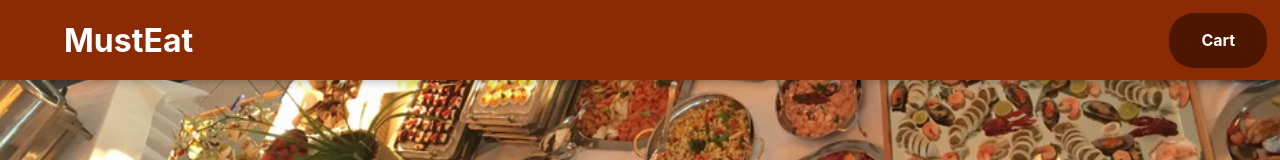
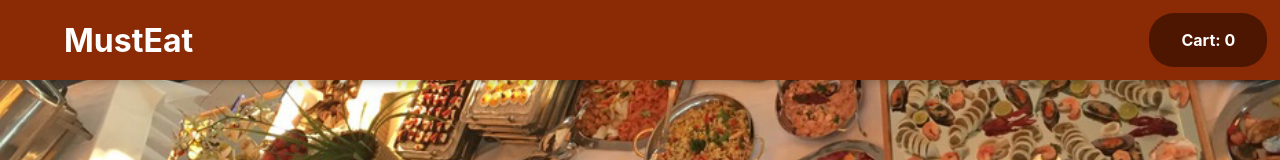
Before and after one commit to YashChatim/must-eat, a React (Create React App) app: page / in a window 1280 px wide. Shown: the top 160 px of the page. Built offline with nearby package versions, Linux system fonts and the light colour scheme.

Commit message:
Added Cart Context to pass data through the component tree without passing props

```diff
--- a/src/App.js
+++ b/src/App.js
@@ -1,5 +1,6 @@
-import { Fragment, useState } from 'react';
+import { useState } from 'react';
 
+import CartDataProdiver from './store/CartDataProdiver';
 import Cart from './components/Cart/Cart';
 import MainHeader from './components/Layout/MainHeader';
 import Meals from './components/Meals/Meals';
@@ -17,13 +18,13 @@ function App() {
   }
 
   return (
-    <Fragment>
+    <CartDataProdiver>
       {cartIsDisplayed && <Cart onHideCart={hideCartHandler} />} { /* Only display Cart component if cartIsDisplayed is true (initially false) */ }
       <MainHeader onDisplayCart={displayCartHandler} />
       <main>
         <Meals />
       </main>
-    </Fragment>
+    </CartDataProdiver>
   );
 }
 
--- a/src/components/Layout/HeaderCartButton.js
+++ b/src/components/Layout/HeaderCartButton.js
@@ -1,9 +1,22 @@
+import { useContext } from 'react';
+
+import CartContext from '../../store/CartContext';
+
 import classes from '../Layout/HeaderCartButton.module.css';
 
 const HeaderCartButton = props => {
+    {/* useContext - Accepts a context object given by the context provider */}
+    const cartContext = useContext(CartContext);
+
+    {/* reduce - returns a single value i.e. function's accumulated result, does not change the original array */}
+    const numberOfAddedMealItems = cartContext.mealItems.reduce((previousValue, currentValue) => {
+        return previousValue + currentValue.amount;
+    }, 0);
+
     return (
         <button className={classes.button} onClick={props.onClick}>
-            <span>Cart</span>
+            <span>Cart: </span>
+            <span className={classes.badge}>{numberOfAddedMealItems}</span>
         </button>
     );
 };
--- /dev/null
+++ b/src/store/CartContext.js
@@ -0,0 +1,11 @@
+import React from 'react';
+
+{/* Context - pass data through the component tree without passing props down manually at every level */}
+const CartContext = React.createContext({
+    mealItems: [],
+    totalAmount: 0,
+    addMealItem: (item) => {},
+    removeMealItem: (id) => {}
+});
+
+export default CartContext;
--- /dev/null
+++ b/src/store/CartDataProdiver.js
@@ -0,0 +1,24 @@
+import CartContext from './CartContext';
+
+const CartDataProdiver = props => {
+    const addMealItemToCartHandler = item => {
+
+    };
+
+    const removeMealItemFromCartHandler = id => {
+
+    };
+
+    const cartContext = {
+        mealItems: [],
+        totalAmount: 0,
+        addMealItem: addMealItemToCartHandler,
+        removeMealItem: removeMealItemFromCartHandler
+    };
+
+    return (
+        <CartContext.Provider value={cartContext}>{props.children}</CartContext.Provider>
+    );
+};
+
+export default CartDataProdiver;
```
